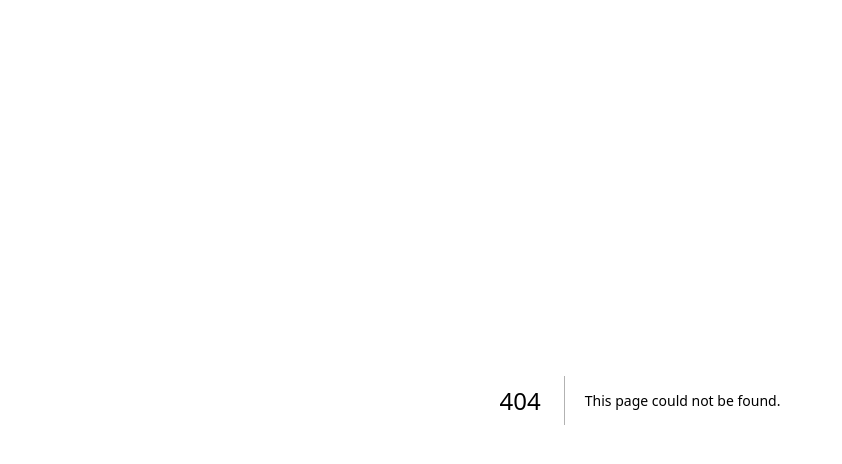
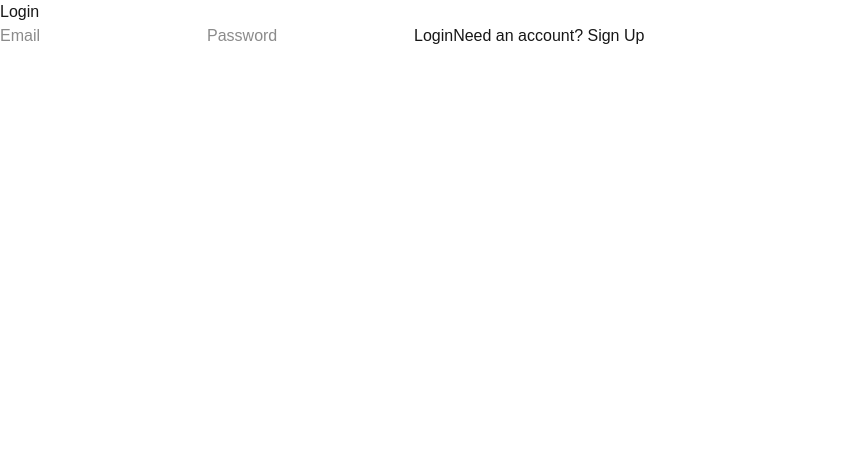
Before and after one commit to ArnavTanay/NYRA, a Next.js app in the folder frontend/: page /login in a window 1280 px wide. Before the commit this address had no page. Shown: the top 464 px of the page, without its empty margins (0-842 px from the left). Built offline with nearby package versions, Linux system fonts and the light colour scheme; no server answers.

Commit message:
feat: add Supabase auth with login page and route protection

```diff
--- /dev/null
+++ b/frontend/app/login/page.tsx
@@ -0,0 +1,54 @@
+"use client"
+
+import { supabase } from "@/lib/supabaseClient"
+
+import { useState } from "react"
+
+import { useRouter } from "next/navigation"
+
+export default function LoginPage() {
+
+  const router = useRouter()
+  const [isLogin, setIsLogin] = useState(true)
+  const [email, setEmail] = useState("")
+  const [password, setPassword] = useState("")
+
+  const handleAuth = async () => {
+      console.log("handleAuth called", email, password)
+  if (isLogin) {
+    const { error } = await supabase.auth.signInWithPassword({ email, password })
+    if (error) alert(error.message)
+    else {
+        console.log("Login successful, redirecting...")
+        window.location.href = "/"
+}
+  } else {
+    const { error } = await supabase.auth.signUp({ email, password })
+    if (error) alert(error.message)
+  }
+}
+
+  return (
+    <div>
+      <h1>{isLogin ? "Login" : "Sign Up"}</h1>
+      <input
+  type="email"
+  placeholder="Email"
+  value={email}
+  onChange={(e) => setEmail(e.target.value)}
+/>
+<input
+  type="password"
+  placeholder="Password"
+  value={password}
+  onChange={(e) => setPassword(e.target.value)}
+/>
+<button onClick={handleAuth}>
+  {isLogin ? "Login" : "Sign Up"}
+</button>
+<button onClick={() => setIsLogin(!isLogin)}>
+  {isLogin ? "Need an account? Sign Up" : "Have an account? Login"}
+</button>
+    </div>
+  )
+}
--- /dev/null
+++ b/frontend/lib/supabaseClient.ts
@@ -0,0 +1,6 @@
+import { createBrowserClient } from '@supabase/ssr'
+
+export const supabase = createBrowserClient(
+  process.env.NEXT_PUBLIC_SUPABASE_URL!,
+  process.env.NEXT_PUBLIC_SUPABASE_ANON_KEY!
+)
--- /dev/null
+++ b/frontend/middleware.ts
@@ -0,0 +1,40 @@
+import { createServerClient } from '@supabase/ssr'
+import { NextResponse } from 'next/server'
+import type { NextRequest } from 'next/server'
+
+export async function middleware(req: NextRequest) {
+  let res = NextResponse.next({
+    request: { headers: req.headers }
+  })
+
+  const supabase = createServerClient(
+    process.env.NEXT_PUBLIC_SUPABASE_URL!,
+    process.env.NEXT_PUBLIC_SUPABASE_ANON_KEY!,
+    {
+      cookies: {
+        getAll() {
+          return req.cookies.getAll()
+        },
+        setAll(cookiesToSet) {
+          cookiesToSet.forEach(({ name, value }) => req.cookies.set(name, value))
+          res = NextResponse.next({ request: req })
+          cookiesToSet.forEach(({ name, value, options }) =>
+            res.cookies.set(name, value, options)
+          )
+        }
+      }
+    }
+  )
+
+  const { data: { session } } = await supabase.auth.getSession()
+
+  if (!session && req.nextUrl.pathname !== '/login') {
+    return NextResponse.redirect(new URL('/login', req.url))
+  }
+
+  return res
+}
+
+export const config = {
+  matcher: ['/((?!_next/static|_next/image|favicon.ico).*)']
+}
--- a/frontend/package.json
+++ b/frontend/package.json
@@ -9,6 +9,9 @@
     "lint": "eslint"
   },
   "dependencies": {
+    "@supabase/auth-helpers-nextjs": "^0.15.0",
+    "@supabase/ssr": "^0.12.0",
+    "@supabase/supabase-js": "^2.108.1",
     "next": "16.2.7",
     "react": "19.2.4",
     "react-dom": "19.2.4"
```
Also changed, not shown: 2 other files (tests, documents, lock files or other folders).
